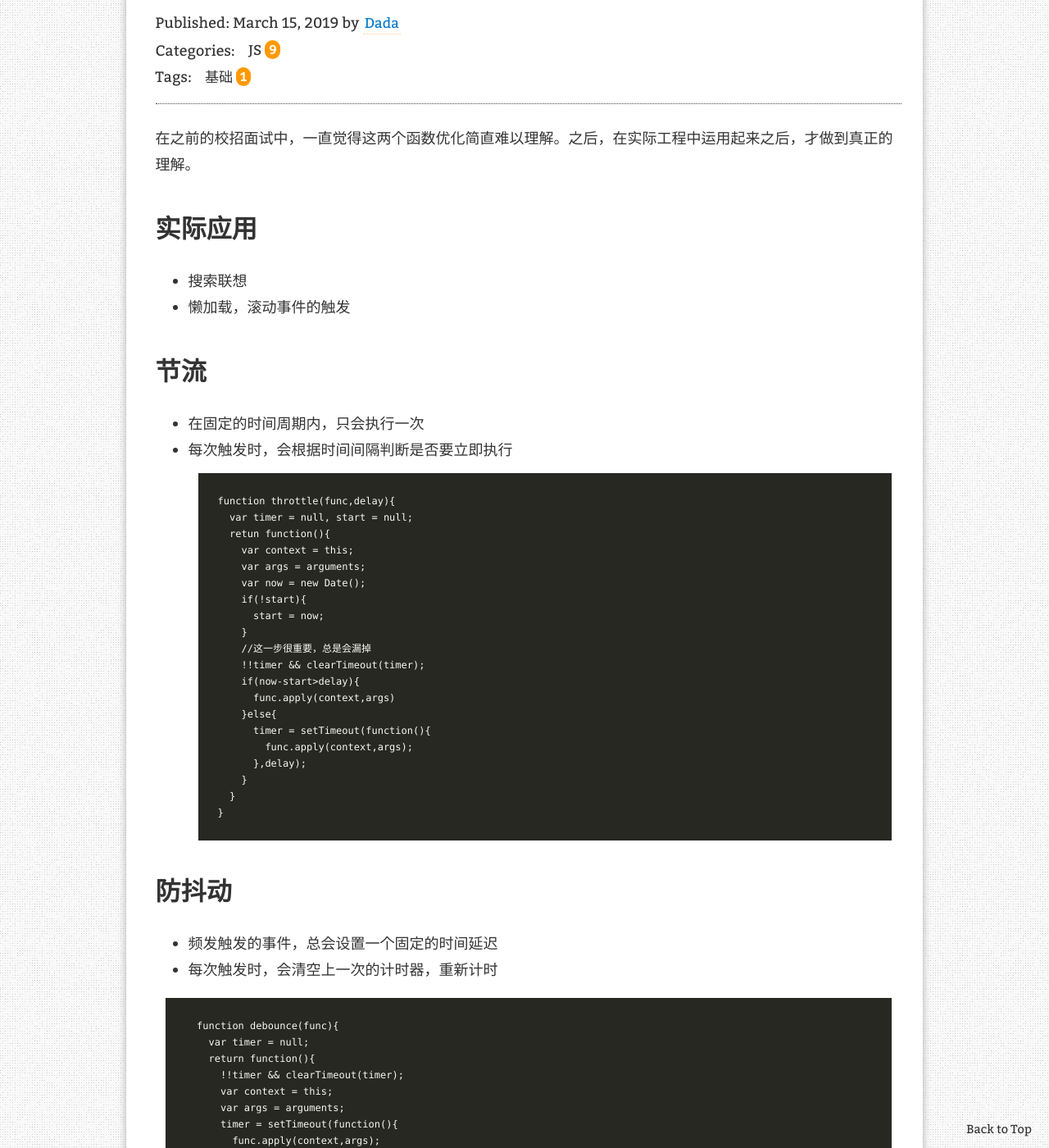
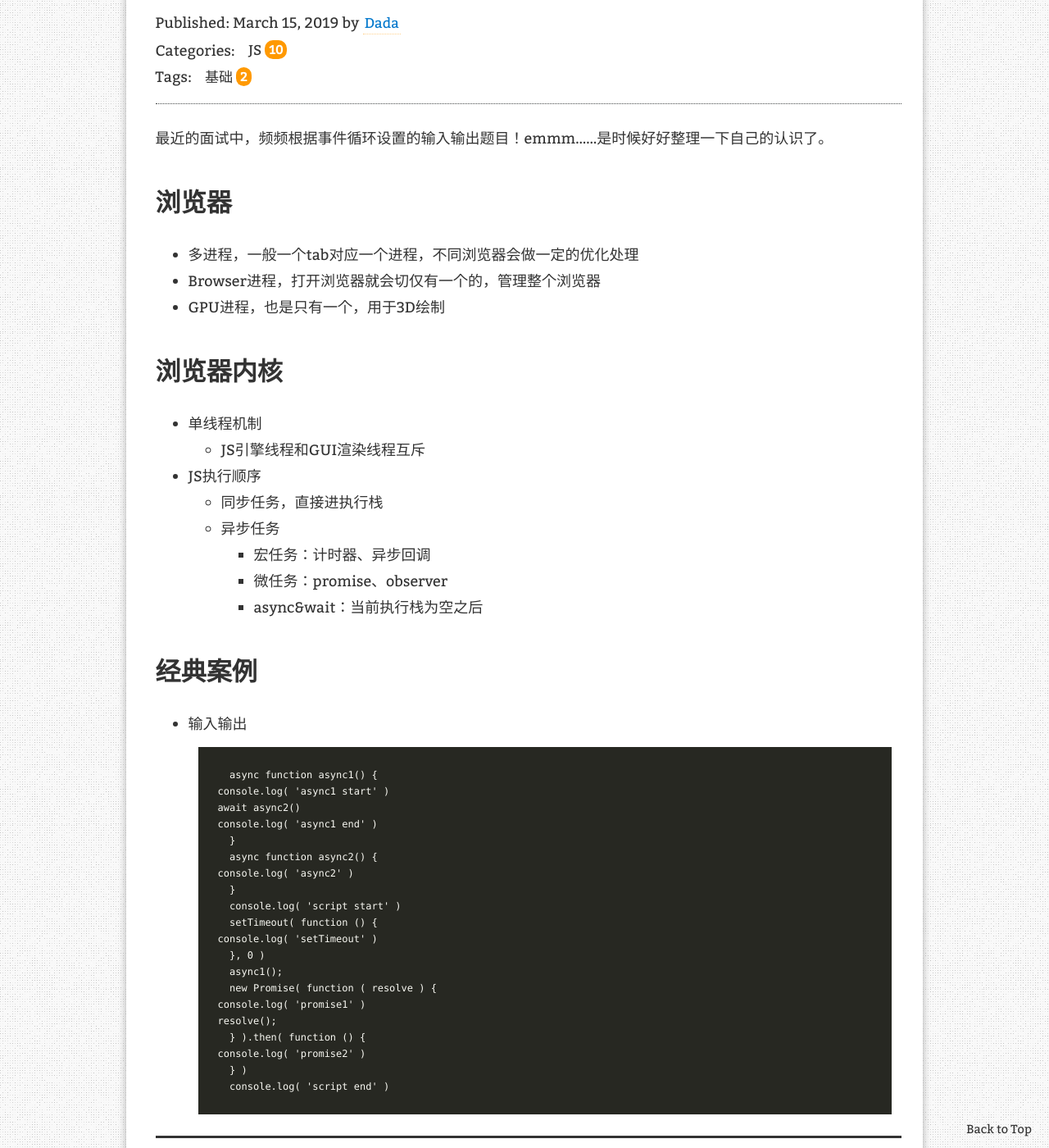
Before and after one commit to HuJean/HuBlog.github.io, a Jekyll site: the page built from _posts/2019-03-15-js.markdown, in a window 1280 px wide and 1400 px high, scrolled down 194 px. Shown: the whole window at 82% size. Built offline with Jekyll 4.4.1, drawn with Linux system fonts in a browser that asks for light colours; nearby versions of some CDN libraries; comment, search, counter and statistics services are not loaded; some of the changed text lies outside the part shown.

Commit message:
@dev event

```diff
--- a/_posts/2019-03-15-js.markdown
+++ b/_posts/2019-03-15-js.markdown
@@ -1,56 +1,48 @@
 ---
 layout: post
-title: 函数节流和防抖动
-date: '2019-03-15 14:00:00'
+title: JS基础之事件循环
+date: '2019-03-15 14:30:00'
 categories: [JS]
 tags: [基础]
 ---
-在之前的校招面试中，一直觉得这两个函数优化简直难以理解。之后，在实际工程中运用起来之后，才做到真正的理解。
+最近的面试中，频频根据事件循环设置的输入输出题目！emmm……是时候好好整理一下自己的认识了。
 
-# 实际应用
-  * 搜索联想
-  * 懒加载，滚动事件的触发
+# 浏览器
+  * 多进程，一般一个tab对应一个进程，不同浏览器会做一定的优化处理
+  * Browser进程，打开浏览器就会切仅有一个的，管理整个浏览器
+  * GPU进程，也是只有一个，用于3D绘制
 
-# 节流
-  * 在固定的时间周期内，只会执行一次
-  * 每次触发时，会根据时间间隔判断是否要立即执行
-    ~~~
-    function throttle(func,delay){
-      var timer = null, start = null;
-      retun function(){
-        var context = this;
-        var args = arguments;
-        var now = new Date();
-        if(!start){
-          start = now;
-        }
-        //这一步很重要，总是会漏掉
-        !!timer && clearTimeout(timer);
-        if(now-start>delay){
-          func.apply(context,args)
-        }else{
-          timer = setTimeout(function(){
-            func.apply(context,args);
-          },delay);
-        }
-      }
-    }
-    ~~~
+# 浏览器内核
+  * 单线程机制
+    * JS引擎线程和GUI渲染线程互斥
+  * JS执行顺序
+    * 同步任务，直接进执行栈
+    * 异步任务
+      * 宏任务：计时器、异步回调
+      * 微任务：promise、observer
+      * async&wait：当前执行栈为空之后
 
-# 防抖动
-  * 频发触发的事件，总会设置一个固定的时间延迟
-  * 每次触发时，会清空上一次的计时器，重新计时
-
+# 经典案例
+  * 输入输出
   ~~~
-  function debounce(func){
-    var timer = null;
-    return function(){
-      !!timer && clearTimeout(timer);
-      var context = this;
-      var args = arguments;
-      timer = setTimeout(function(){
-        func.apply(context,args);
-      },1000);
-    }
+  async function async1() {
+    console.log( 'async1 start' )
+    await async2()
+    console.log( 'async1 end' )
   }
+  async function async2() {
+    console.log( 'async2' )
+  }
+  console.log( 'script start' )
+  setTimeout( function () {
+    console.log( 'setTimeout' )
+  }, 0 )
+  async1();
+  new Promise( function ( resolve ) {
+    console.log( 'promise1' )
+    resolve();
+  } ).then( function () {
+    console.log( 'promise2' )
+  } )
+  console.log( 'script end' )
   ~~~
```
Also changed, not shown: _posts/2019-03-15-event.markdown (added, +55 -0 lines).
